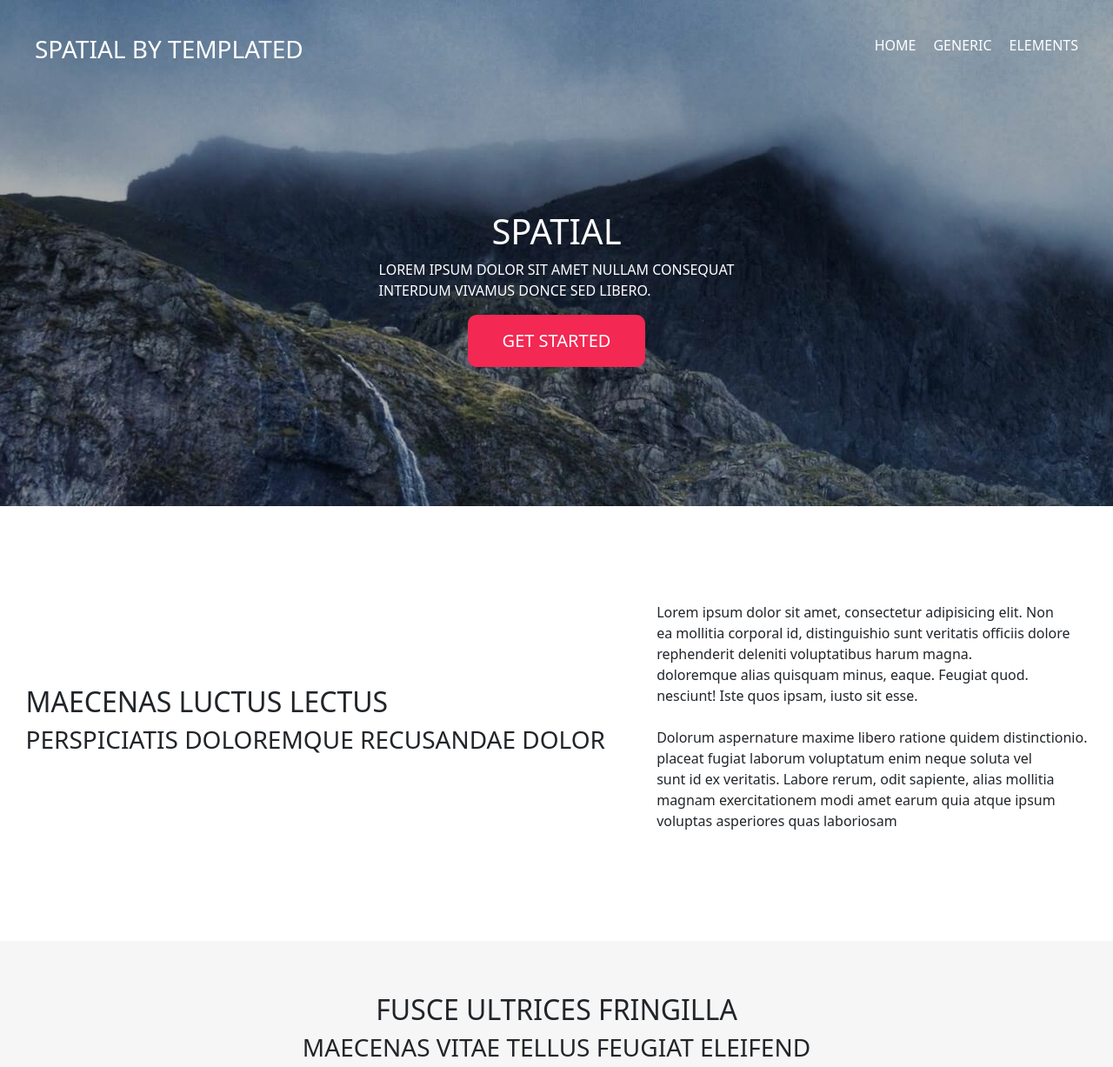
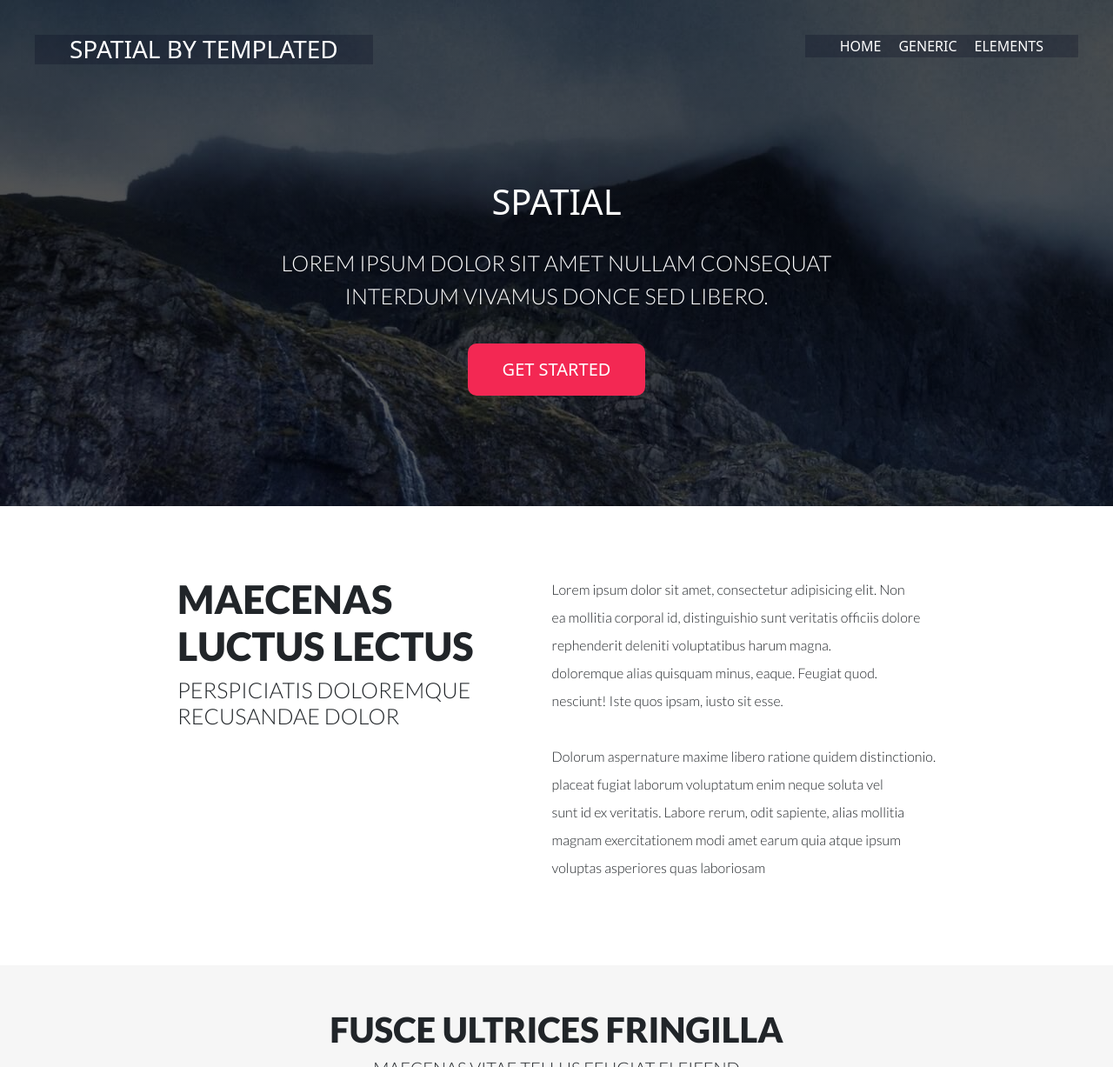
Before and after one commit to Eestia/spatial, a website: page index.html in a window 1280 px wide. Shown: the top 1227 px of the page at 87% size. Drawn offline with nearby package versions, Linux system fonts and the light colour scheme.

Commit message:
structure html upgrade

```diff
--- a/index.html
+++ b/index.html
@@ -22,9 +22,9 @@
     <button>GET STARTED</button>
   </div>
   <section class="midtop">
-    <div>
-      <h2>MAECENAS LUCTUS LECTUS</h2>
-      <h3>PERSPICIATIS DOLOREMQUE RECUSANDAE DOLOR</h3>
+    <div id="midtopdiv">
+      <h2>MAECENAS <br> LUCTUS LECTUS</h2>
+      <h3>PERSPICIATIS DOLOREMQUE <br> RECUSANDAE DOLOR</h3>
     </div>
     <div>
       <p>Lorem ipsum dolor sit amet, consectetur adipisicing elit. Non <br> ea mollitia corporal id, distinguishio sunt veritatis officiis dolore <br> rephenderit deleniti voluptatibus harum magna. <br> doloremque alias quisquam minus, eaque. Feugiat quod.<br> nesciunt! Iste quos ipsam, iusto sit esse.<br><br>
@@ -127,5 +127,6 @@
           © Untitled | Design: TEMPLATED | Images: Unsplash
         </p>
        </footer>
+
 </body>
 </html>
--- a/src/sass/partials/_base.sass
+++ b/src/sass/partials/_base.sass
@@ -1,9 +1,11 @@
 @use "./_icons" as *
 @use "./mixins" as *
 @use "./_variables" as *
+@import url('https://fonts.googleapis.com/css2?family=Black+Han+Sans&family=Lato:ital,wght@0,100;0,300;0,400;0,700;0,900;1,100;1,300;1,400;1,700;1,900&family=Lexend+Deca:wght@600&family=Noto+Sans+JP:wght@100..900&family=Open+Sans:ital,wght@0,300..800;1,300..800&family=Roboto:ital,wght@0,100..900;1,100..900&family=Ubuntu:ital,wght@0,300;0,400;0,500;0,700;1,300;1,400;1,500;1,700&display=swap');
 
 body
-    background-image: linear-gradient(rgba(0, 0, 0, 0.325), rgba(0, 0, 0, 0.325)) ,url(../assets/images/banner.jpg)
+    background-image: linear-gradient(rgba(0, 0, 0, 0.700), rgba(9, 1, 51, 0.338)) ,url(../assets/images/banner.jpg)
+    background-attachment: fixed
 .topsite
     height: 500px
     display: flex
@@ -11,15 +13,35 @@ body
     justify-content: center
     align-items: center
     color: rgb(255, 255, 255)
+    gap: 20px
+    font-size: 25px
+    p
+        text-align: center
+        font-family: "Lato", sans-serif !important
+        font-weight: 300 !important
     button
         @include bouton()
         font-size: 20px
 .midtop
-    height: 500px
     background-color: rgb(255, 255, 255)
     display: flex
-    justify-content: space-around
-    align-items: center
+    align-items: flex-start
+    justify-content: center
+    gap: 90px
+    padding-top: 80px
+    padding-bottom: 80px
+    h2
+        font-family: "Lato", sans-serif !important
+        font-weight: 900 !important
+        font-size:45px
+    h3
+        font-family: "Lato", sans-serif !important
+        font-weight: 300 !important
+        font-size:25px
+    p
+        font-family: "Lato", sans-serif !important
+        font-weight: 300 !important
+        line-height: 2 !important
 .mid
     display: flex
     flex-direction: column
@@ -35,6 +57,15 @@ body
     flex-direction: column
     align-items: center
     padding-top: 60px
+    padding: 50px
+    h3
+        font-family: "Lato", sans-serif !important
+        font-weight: 300 !important
+        font-size: 20px
+    h2
+        font-family: "Lato", sans-serif !important
+        font-weight: 800 !important
+        font-size: 40px
 #midbutton
     display: flex
     align-content: center
@@ -64,6 +95,7 @@ body
     button
         @include bouton()
 nav
+    z-index: 100
     display: flex
     justify-content: space-between
     padding-top: 40px
@@ -75,7 +107,16 @@ nav
     ul
         list-style-type: none;
         display: flex
+        align-items: center
+        justify-content: center
+        padding-left: 40px
+        padding-right: 40px
         gap: 20px
+        background-color: rgba(8, 11, 36, 0.273)
+    h3
+        background-color: rgba(8, 11, 36, 0.273)
+        padding-left: 40px
+        padding-right: 40px
 #midbotsec
     display: flex
     justify-content: space-around
@@ -99,3 +140,10 @@ footer
     gap: 40px
     padding-bottom: 30px
     font-size: 30px
+.card
+    p
+        font-family: "Lato", sans-serif
+        font-weight: 900
+        text-align: center
+        padding: 30px
+        color: rgb(72, 72, 72)
```
Also changed, not shown: public/style/style.css, 1 other file.
